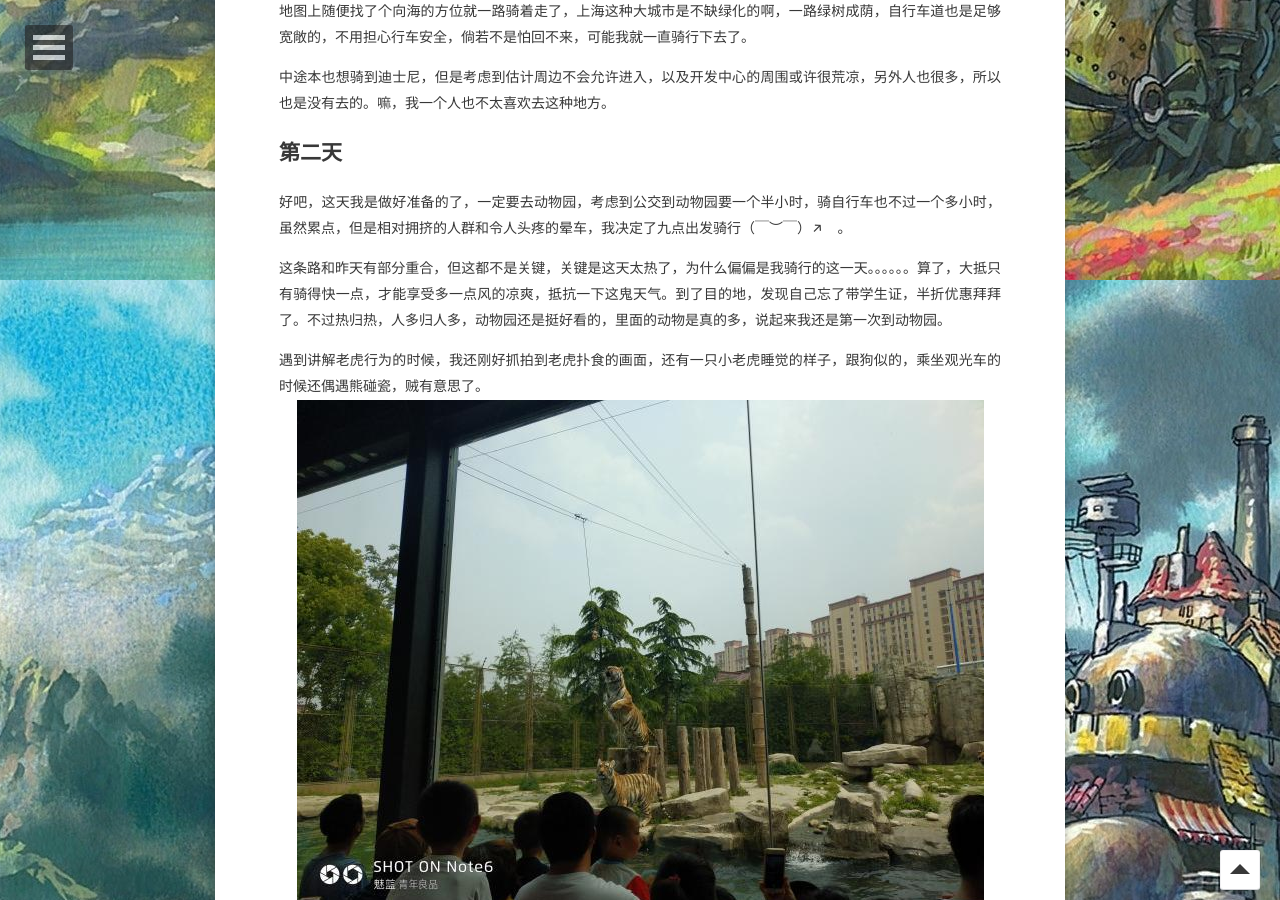
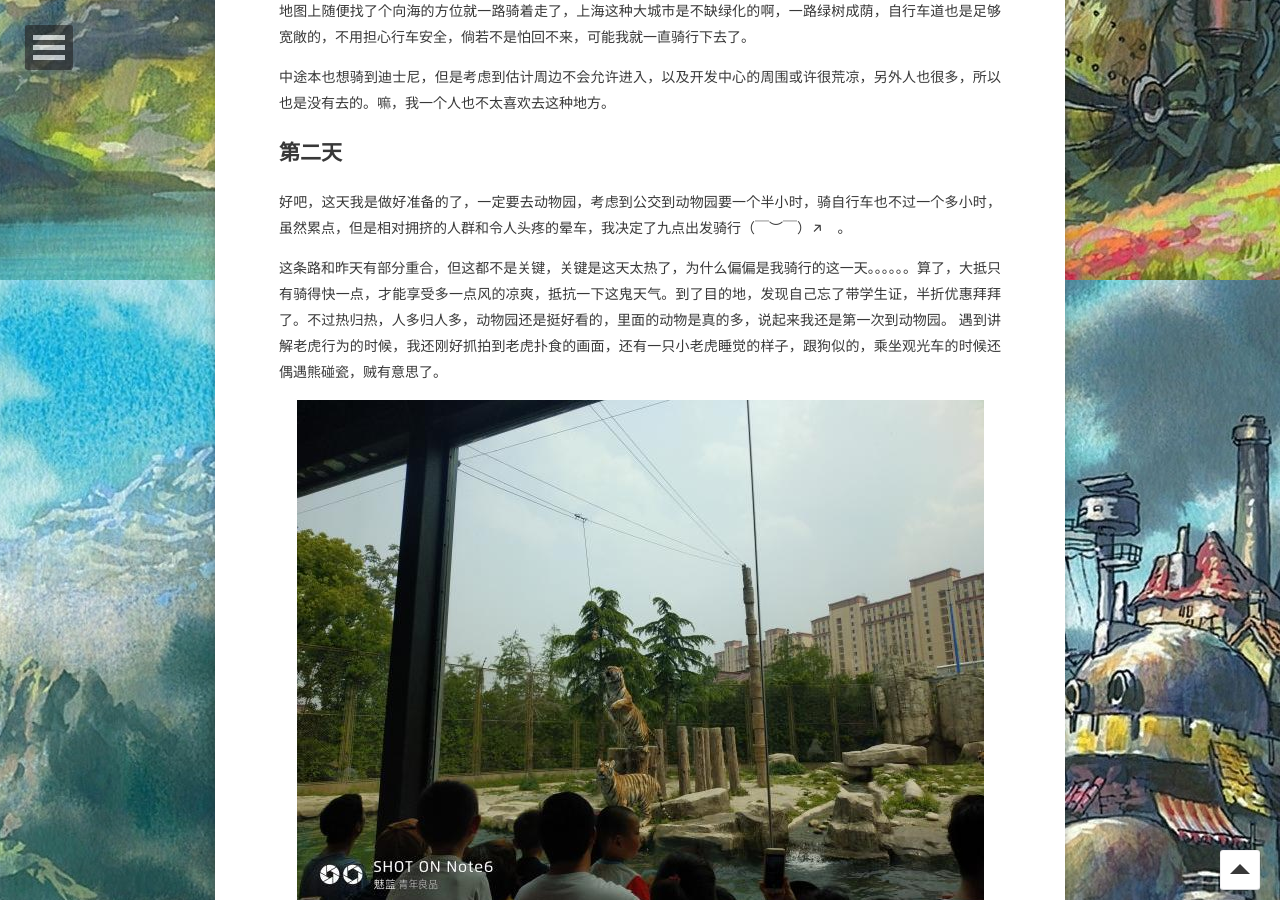
Before and after one commit to Neocou/neocou.github.io, a Jekyll site: the page built from _posts/2018-04-30-talking-02.md, in a window 1280 px wide and 900 px high, scrolled down 710 px. Built offline with Jekyll 4.4.1, drawn with Linux system fonts in a browser that asks for light colours; nearby versions of some CDN libraries; some web fonts are replaced; library files that are not in the unit come from our copies.

```diff
--- a/_posts/2018-04-30-talking-02.md
+++ b/_posts/2018-04-30-talking-02.md
@@ -22,8 +22,9 @@ comments: false
 好吧，这天我是做好准备的了，一定要去动物园，考虑到公交到动物园要一个半小时，骑自行车也不过一个多小时，虽然累点，但是相对拥挤的人群和令人头疼的晕车，我决定了九点出发骑行（￣︶￣）↗　。
 
 这条路和昨天有部分重合，但这都不是关键，关键是这天太热了，为什么偏偏是我骑行的这一天。。。。。。算了，大抵只有骑得快一点，才能享受多一点风的凉爽，抵抗一下这鬼天气。到了目的地，发现自己忘了带学生证，半折优惠拜拜了。不过热归热，人多归人多，动物园还是挺好看的，里面的动物是真的多，说起来我还是第一次到动物园。
+遇到讲解老虎行为的时候，我还刚好抓拍到老虎扑食的画面，还有一只小老虎睡觉的样子，跟狗似的，乘坐观光车的时候还偶遇熊碰瓷，贼有意思了。
 
-遇到讲解老虎行为的时候，我还刚好抓拍到老虎扑食的画面，还有一只小老虎睡觉的样子，跟狗似的，乘坐观光车的时候还偶遇熊碰瓷，贼有意思了。
+
 ![1](https://raw.githubusercontent.com/Neocou/neocou.github.io/master/images/2/1.jpg)
 ![2](https://raw.githubusercontent.com/Neocou/neocou.github.io/master/images/2/2.jpg)
 ![3](https://raw.githubusercontent.com/Neocou/neocou.github.io/master/images/2/3.jpg)
```
